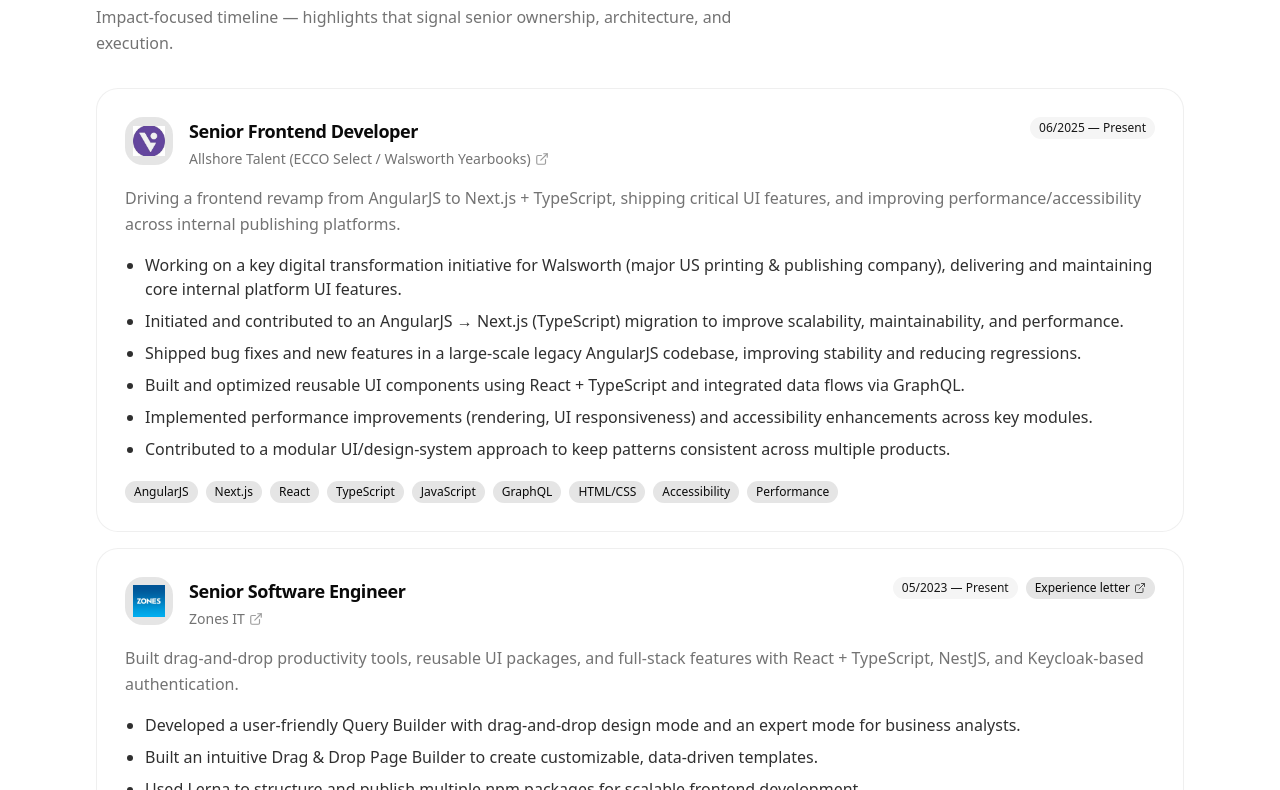
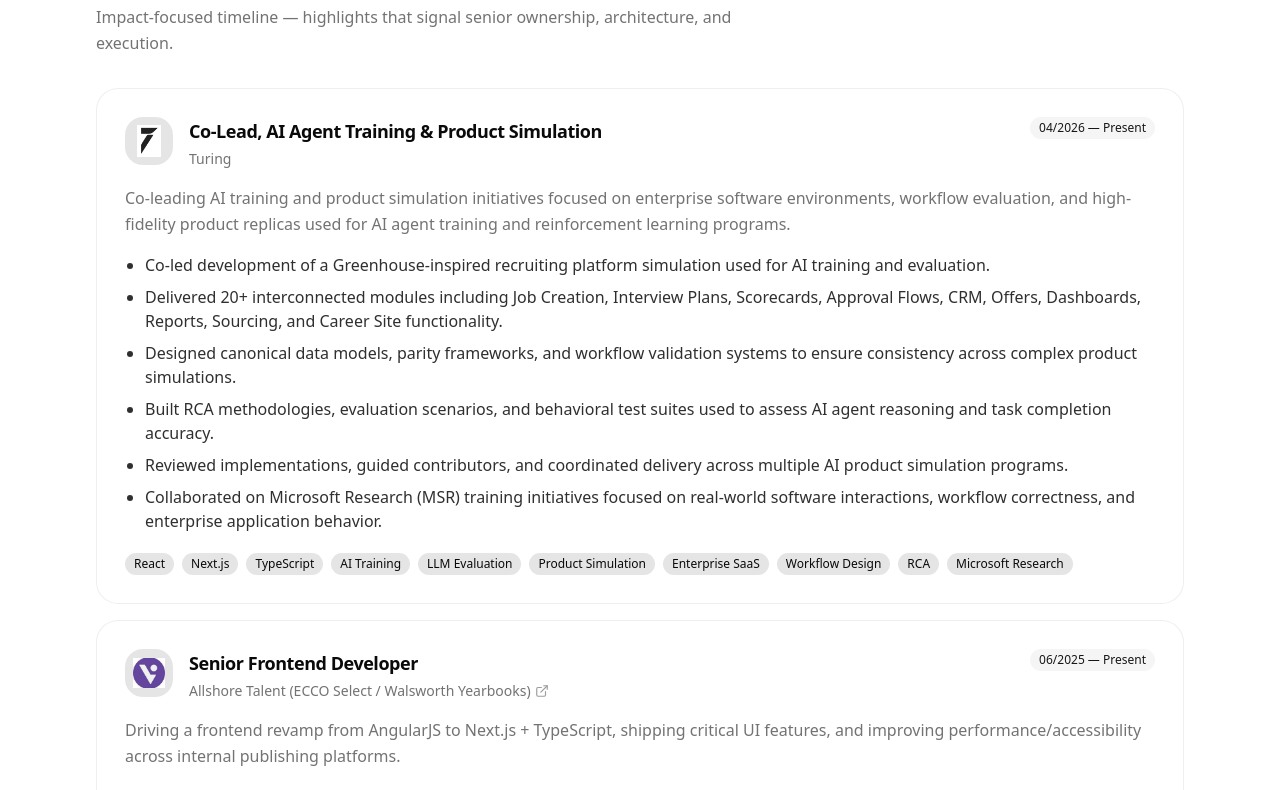
Before and after one commit to usama86/usama-portfolio-v2, a Next.js app: page / in a window 1280 px wide. Shown: the part 2630-3420 px from the top of the page. Built offline with nearby package versions, Linux system fonts and the light colour scheme.

Commit message:
added logo

```diff
--- a/src/data/experience.ts
+++ b/src/data/experience.ts
@@ -15,6 +15,39 @@
 };
 
 export const experience: ExperienceItem[] = [
+  {
+    id: 0,
+    title: "Co-Lead, AI Agent Training & Product Simulation",
+    company: "Turing",
+    timePeriod: "04/2026 — Present",
+    description:
+      "Co-leading AI training and product simulation initiatives focused on enterprise software environments, workflow evaluation, and high-fidelity product replicas used for AI agent training and reinforcement learning programs.",
+    descriptionDetail: [
+      "Co-led development of a Greenhouse-inspired recruiting platform simulation used for AI training and evaluation.",
+      "Delivered 20+ interconnected modules including Job Creation, Interview Plans, Scorecards, Approval Flows, CRM, Offers, Dashboards, Reports, Sourcing, and Career Site functionality.",
+      "Designed canonical data models, parity frameworks, and workflow validation systems to ensure consistency across complex product simulations.",
+      "Built RCA methodologies, evaluation scenarios, and behavioral test suites used to assess AI agent reasoning and task completion accuracy.",
+      "Reviewed implementations, guided contributors, and coordinated delivery across multiple AI product simulation programs.",
+      "Collaborated on Microsoft Research (MSR) training initiatives focused on real-world software interactions, workflow correctness, and enterprise application behavior.",
+    ],
+    technologies: [
+      "React",
+      "Next.js",
+      "TypeScript",
+      "AI Training",
+      "LLM Evaluation",
+      "Product Simulation",
+      "Enterprise SaaS",
+      "Workflow Design",
+      "RCA",
+      "Microsoft Research",
+    ],
+    logo: {
+      src: "/images/TuringLogoMark.png",
+      alt: "Turing logo",
+    },
+  },
+
   {
     id: 1111,
     title: "Senior Frontend Developer",
```
Also changed, not shown: public/images/TuringLogoMark.png (added).
